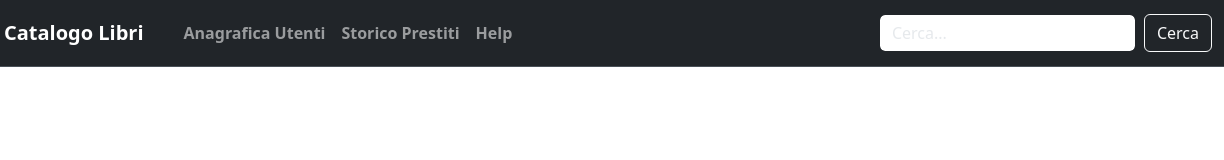
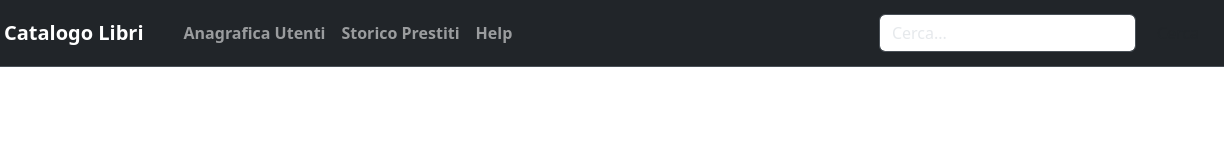
Before and after one commit to Emmanuele-Iannucci/html-css-bootstrap-dashboard, a plain HTML site: page index.html in a window 1280 px wide. Shown: the full height of the page, 56-1280 px from the left. Drawn offline with nearby package versions, Linux system fonts and the light colour scheme.

Commit message:
button_class

```diff
--- a/index.html
+++ b/index.html
@@ -32,8 +32,8 @@
     </ul>
     <!-- Form di ricerca -->
         <form class="d-flex ms-auto" role="search">
-          <input class="form-control me-2 bg-white text-black border-dark" type="search" placeholder="Cerca..." aria-label="Cerca">
-          <button class="btn btn-outline-light" type="submit">Cerca</button>
+          <input class="form-control me-2 bg-white text-dark" type="search" placeholder="Cerca..." aria-label="Cerca">
+          <button class="btn btn-outline-dark" type="submit">Cerca</button>
         </form>
   </div>
      </nav>
```
